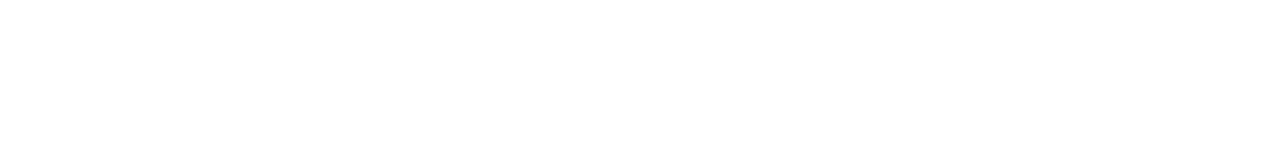
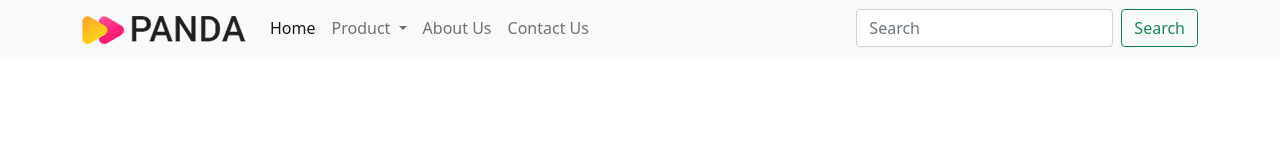
Before and after one commit to shahidmonowarr/panda-ecomerce, a plain HTML site: page index.html in a window 1280 px wide. Drawn offline with nearby package versions, Linux system fonts and the light colour scheme.

Commit message:
navbar added

```diff
--- a/index.html
+++ b/index.html
@@ -6,13 +6,63 @@
     <meta http-equiv="X-UA-Compatible" content="IE=edge">
     <meta name="viewport" content="width=device-width, initial-scale=1.0">
     <title>Panda Ecomerce</title>
+    <link rel="stylesheet" href="main.css">
     <!-- bootstrap stylesheet -->
     <link href="https://cdn.jsdelivr.net/npm/bootstrap@5.0.2/dist/css/bootstrap.min.css" rel="stylesheet"
         integrity="sha384-EVSTQN3/azprG1Anm3QDgpJLIm9Nao0Yz1ztcQTwFspd3yD65VohhpuuCOmLASjC" crossorigin="anonymous">
 </head>
 
 <body>
+    <!-- header  start -->
+    <header>
+        <nav class="navbar navbar-expand-lg navbar-light bg-light">
+            <div class="container">
+                <a class="navbar-brand" href="#"><img src="images/logo.png" alt=""></a>
+                <button class="navbar-toggler" type="button" data-bs-toggle="collapse" data-bs-target="#navbarScroll"
+                    aria-controls="navbarScroll" aria-expanded="false" aria-label="Toggle navigation">
+                    <span class="navbar-toggler-icon"></span>
+                </button>
+                <div class="collapse navbar-collapse" id="navbarScroll">
+                    <ul class="navbar-nav me-auto my-2 my-lg-0 navbar-nav-scroll" style="--bs-scroll-height: 100px;">
+                        <li class="nav-item">
+                            <a class="nav-link active" aria-current="page" href="#">Home</a>
+                        </li>
+                        <li class="nav-item dropdown">
+                            <a class="nav-link dropdown-toggle" href="#" id="navbarDropdown" role="button"
+                                data-bs-toggle="dropdown" aria-expanded="false">
+                                Product
+                            </a>
+                            <ul class="dropdown-menu" aria-labelledby="navbarDropdown">
+                                <li><a class="dropdown-item" href="#">Tv</a></li>
+                                <li><a class="dropdown-item" href="#">Watch</a></li>
+                                <li><a class="dropdown-item" href="#">Shoes</a></li>
+                                <li><a class="dropdown-item" href="#">Backpack</a></li>
+                            </ul>
+                        </li>
+                        <li class="nav-item">
+                            <a class="nav-link" href="#">About Us</a>
+                        </li>
+                        <li class="nav-item">
+                            <a class="nav-link" href="#">Contact Us</a>
+                        </li>
+                    </ul>
+                    <form class="d-flex">
+                        <input class="form-control me-2" type="search" placeholder="Search" aria-label="Search">
+                        <button class="btn btn-outline-success" type="submit">Search</button>
+                    </form>
+                </div>
+            </div>
+        </nav>
+        </nav>
+    </header>
 
+    <main>
+
+    </main>
+
+    <footer>
+
+    </footer>
 
     <!-- bootstrap script -->
     <script src="https://cdn.jsdelivr.net/npm/bootstrap@5.0.2/dist/js/bootstrap.bundle.min.js"
--- /dev/null
+++ b/main.css
@@ -0,0 +1,11 @@
+*{
+    margin: 0;
+    padding: 0;
+    box-sizing: border-box;
+}
+
+/* global css */
+.container{
+    width: 1212px;
+    margin: auto;
+}
```
